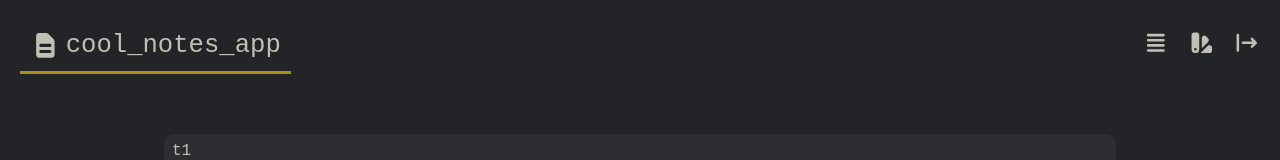
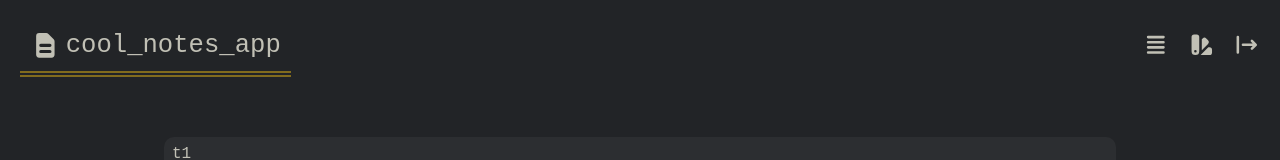
Before and after one commit to edobrowo/coolnotesapp, a React (Create React App) app in the folder client/: page / in a window 1280 px wide. Shown: the top 160 px of the page. Built offline with nearby package versions, Linux system fonts and the light colour scheme; the HTML template or start-up script is replaced by a standard one.

Commit message:
Add darkmode, simple transitions

```diff
--- a/client/src/App.js
+++ b/client/src/App.js
@@ -9,7 +9,7 @@ function App() {
   const [user, setUser] = useState({
     notes: [],
     view: 'list',
-    style: 'darkmode',
+    theme: 'dark',
   });
 
   const isDummyInitialized = useRef(false);
@@ -36,7 +36,11 @@ function App() {
   return (
     <>
       <Router>
-        <div className="container">
+        <div
+          className={
+            'container' + (user.theme === 'light' ? ' light-mode' : '')
+          }
+        >
           <Header user={user} handleUserChanged={setUser} />
           <Routes>
             <Route
--- a/client/src/components/Header.jsx
+++ b/client/src/components/Header.jsx
@@ -19,6 +19,11 @@ function Header({ user, handleUserChanged }) {
     handleUserChanged({ ...user, view: updatedView });
   }
 
+  function onChangeTheme() {
+    const updatedTheme = user.theme === 'dark' ? 'light' : 'dark';
+    handleUserChanged({ ...user, theme: updatedTheme });
+  }
+
   function onLogout() {
     console.log('logout');
   }
@@ -38,7 +43,7 @@ function Header({ user, handleUserChanged }) {
           </div>
         </li>
         <li>
-          <HiColorSwatch />
+          <HiColorSwatch onClick={onChangeTheme} />
         </li>
         {!user ? (
           <li>
--- a/client/src/index.css
+++ b/client/src/index.css
@@ -3,12 +3,7 @@
   --text-color: #c1c0b5;
   --sub-color: #646669;
   --sub-alt-color: #2c2e31;
-  --highlight-color: #e2b514b9;
-
-  --error-color: #ca4754;
-  --error-extra-color: #7e2a33;
-  --colorful-error-color: #ca4754;
-  --colorful-error-extra-color: #7e2a33;
+  --highlight-color: #e2b5147f;
 
   --font-default: "Roboto Mono", monospace;
 }
@@ -19,9 +14,21 @@
   box-sizing: border-box;
 }
 
+.light-mode {
+  --bg-color: #e2e2e0;
+  --text-color: #222427;
+  --sub-color: #020003;
+  --sub-alt-color: #dbdbd9;
+}
+
 body {
   font-family: var(--font-default);
   height: 100vh;
+  background-color: var(--bg-color); /* hmmm */
+  color: var(--text-color);
+}
+
+.container {
   background-color: var(--bg-color);
   color: var(--text-color);
 }
@@ -62,11 +69,19 @@ svg {
   font-size: 1.6em;
 }
 
-.header div a {
+.brand a {
   display: flex;
   align-items: center;
   padding: 10px;
-  border-bottom: solid var(--highlight-color);
+  border-bottom: 0.25em double var(--highlight-color);
+}
+
+.brand a {
+  transition: padding 0.5s;
+}
+
+.brand a:hover {
+  padding-left: 20px;
 }
 
 .header div a svg {
@@ -84,10 +99,14 @@ svg {
   margin-left: 20px;
 }
 
+.brand, .header ul li svg, .header ul li a svg {
+  transition: color 0.15s;
+}
+
 .brand a:hover,
 .header ul li svg:hover,
 .header ul li a svg:hover {
-  animation: interact-hover 0.15s forwards;
+  color: var(--sub-color);
 }
 
 .notes {
@@ -124,11 +143,6 @@ svg {
   overflow: hidden;
 }
 
-@keyframes interact-hover {
-  0% {color: var(--text-color)}
-  100% {color: var(--sub-color)}
-}
-
 @media (max-width: 600px) {
   .notes {
     grid-template-columns: repeat(1, 1fr) !important;
```
